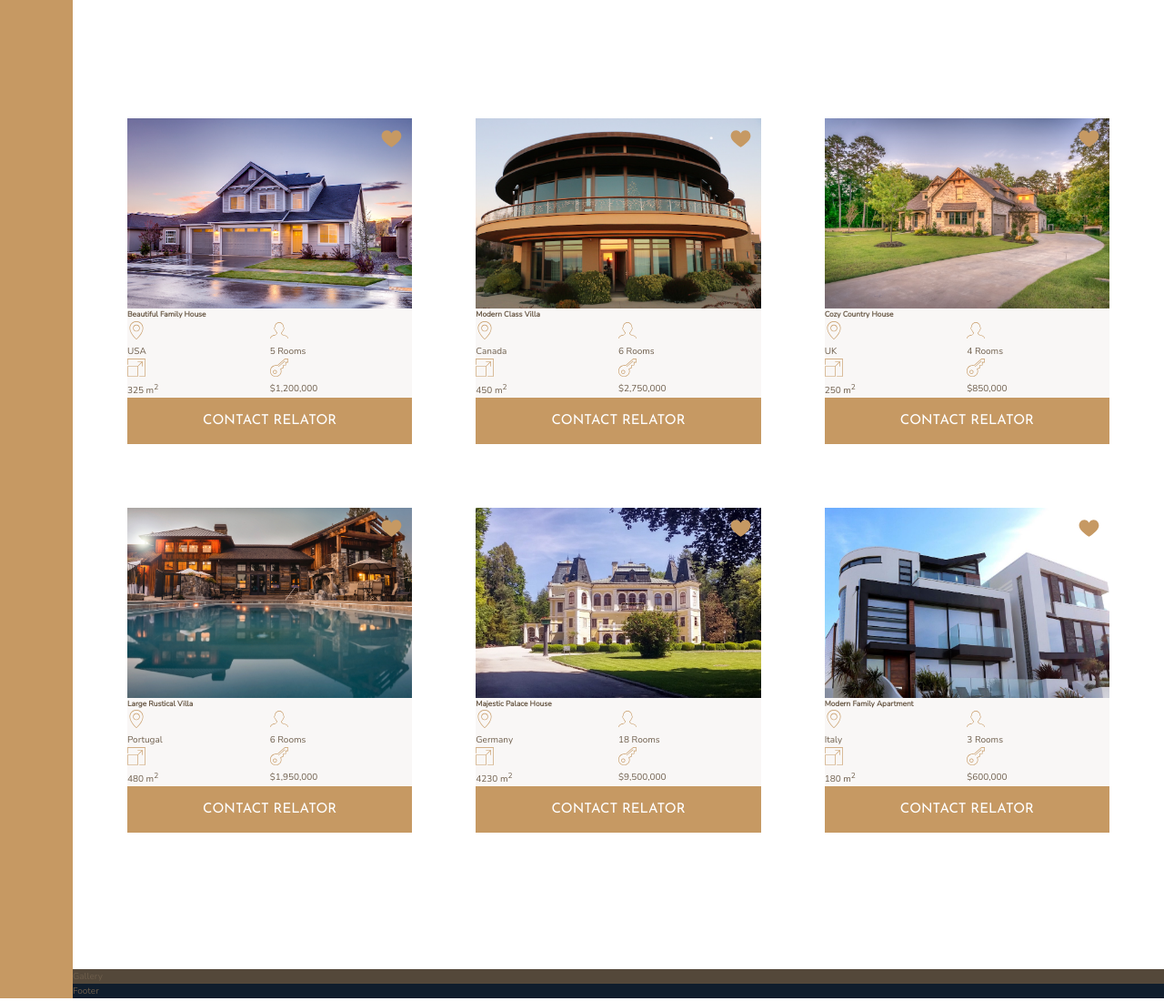
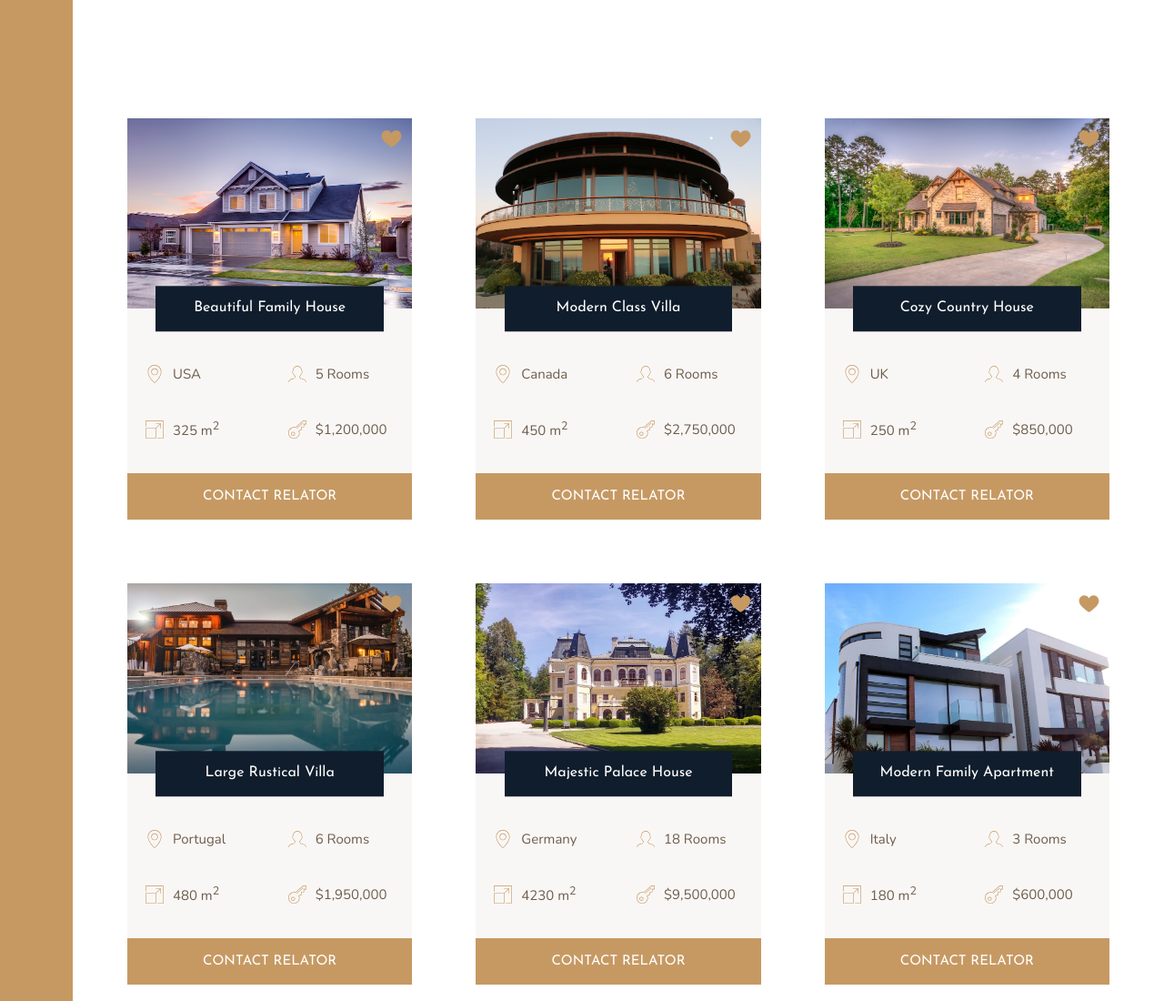
Before and after one commit to aindriu80/Nexter, a website: page index.html in a window 1280 px wide. Shown: the part 1840-2940 px from the top of the page at 91% size. Drawn offline with nearby package versions, Linux system fonts and the light colour scheme.

Commit message:
Building homes section 3 - finish alignment with flex

```diff
--- a/resources/sass/_homes.scss
+++ b/resources/sass/_homes.scss
@@ -12,6 +12,7 @@
 
     display: grid;
     grid-template-columns: repeat(2, 1fr);
+    grid-row-gap: 3.5rem;
 
     &__img {
         width: 100%;
@@ -32,7 +33,26 @@
     }
 
     &__name{
+        grid-row: 1 / 2;
         grid-column: 1 / -1;
+        justify-self: center;
+        align-self: end;
+        z-index: 3;
+
+        width: 80%;
+        font-family: $font-display;
+        font-size: 1.6rem;
+        text-align: center;
+        padding: 1.25rem;
+        background-color: $color-secondary;
+        color: #fff;
+        font-weight: 400;
+        transform: translateY(50%);
+    }
+
+    &__location,
+    &__rooms,{
+        margin-top: 2.5rem;
     }
 
     &__location,
@@ -40,15 +60,19 @@
     &__area,
     &__price {
 
+        font-size: 1.5rem;
+        margin-left: 2rem;
+
+        display: flex;
+        align-items: center;
+
         svg {
             fill: $color-primary;
             height: 2rem;
             width: 2rem;
+            margin-right: 1rem;
         }
 
-        p {
-
-        }
     }
 
     &__btn {
```
Also changed, not shown: resources/css/style.css.
